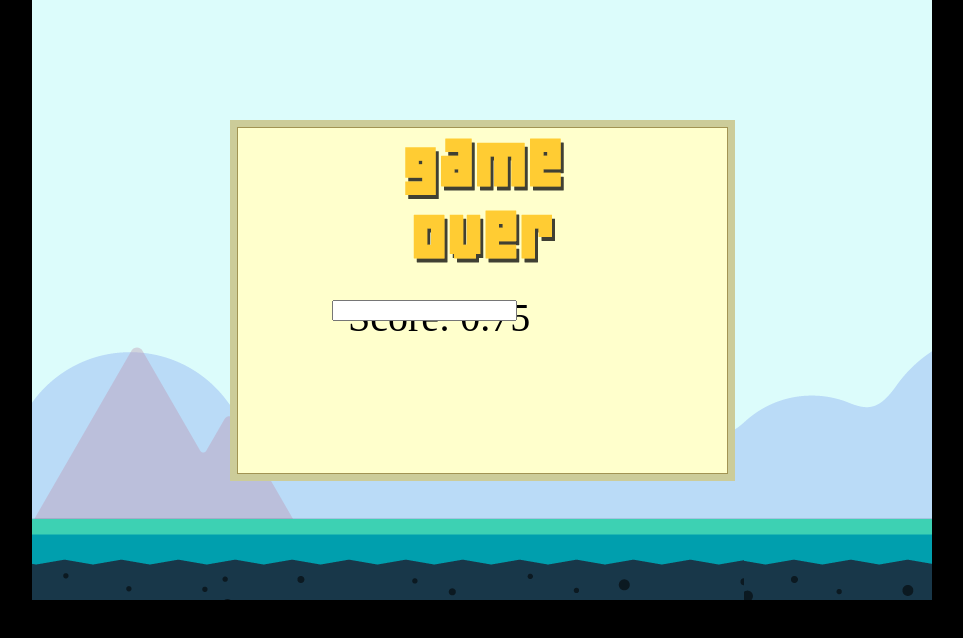
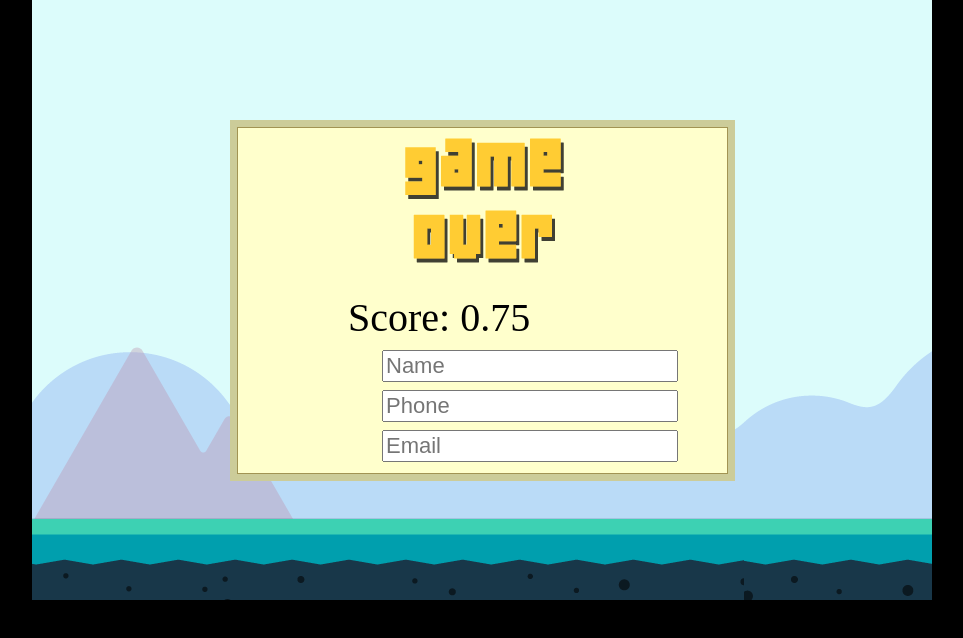
Before and after one commit to TagTheAgency/velocity-game, a website: page index.html in a window 1280 px wide. Shown: the whole page, without its empty margins (158-1121 px from the left). Drawn offline with nearby package versions, Linux system fonts and the light colour scheme; files that its build step writes are made by us from their sources.

Commit message:
User inputs

```diff
--- a/index.css
+++ b/index.css
@@ -44,4 +44,5 @@ body {
 #screen input {
     position: absolute;
     z-index: 2;
+    font-size: 22px;
 }
--- a/js/entities/entities.js
+++ b/js/entities/entities.js
@@ -208,8 +208,8 @@ game.PipeGenerator = me.Renderable.extend({
 });
 
 game.TextInput = me.Renderable.extend({
-    init : function (x, y, type, length) {
-        this.$input = $('<input type="' + type + '" required>').css({
+    init : function (x, y, type, length, placeholder) {
+        this.$input = $('<input type="' + type + '" required placeholder="' + placeholder + '">').css({
             "left" : x,
             "top" : y
         });
--- a/js/game.js
+++ b/js/game.js
@@ -57,7 +57,7 @@ var game = {
         me.pool.register("ground", game.Ground, true);
 
         me.input.bindKey(me.input.KEY.SPACE, "fly", true);
-        me.input.bindKey(me.input.KEY.M, "mute", true);
+        //me.input.bindKey(me.input.KEY.M, "mute", true);
         me.input.bindPointer(me.input.KEY.SPACE);
 
         // Start the game.
--- a/js/screens/gameover.js
+++ b/js/screens/gameover.js
@@ -18,9 +18,9 @@ game.GameOverScreen = me.ScreenObject.extend({
             me.save.topSteps = game.data.steps;
             game.data.newHiScore = true;
         }
-        me.input.bindKey(me.input.KEY.ENTER, "enter", true);
-        me.input.bindKey(me.input.KEY.SPACE, "enter", false)
-        me.input.bindPointer(me.input.pointer.LEFT, me.input.KEY.ENTER);
+        //me.input.bindKey(me.input.KEY.ENTER, "enter", true);
+        //me.input.bindKey(me.input.KEY.SPACE, "enter", false)
+        //me.input.bindPointer(me.input.pointer.LEFT, me.input.KEY.ENTER);
 
         this.handler = me.event.subscribe(me.event.KEYDOWN,
             function (action, keyCode, edge) {
@@ -96,7 +96,9 @@ game.GameOverScreen = me.ScreenObject.extend({
         }));
         me.game.world.addChild(this.dialog, 12);
 
-        me.game.world.addChild(new game.TextInput(300,300,'text',200), 12);
+        me.game.world.addChild(new game.TextInput(350,350,'text',200, "Name"), 12);
+        me.game.world.addChild(new game.TextInput(350,390,'text',200, "Phone"), 12);
+        me.game.world.addChild(new game.TextInput(350,430,'text',200, "Email"), 12);
 
 
     },
```
